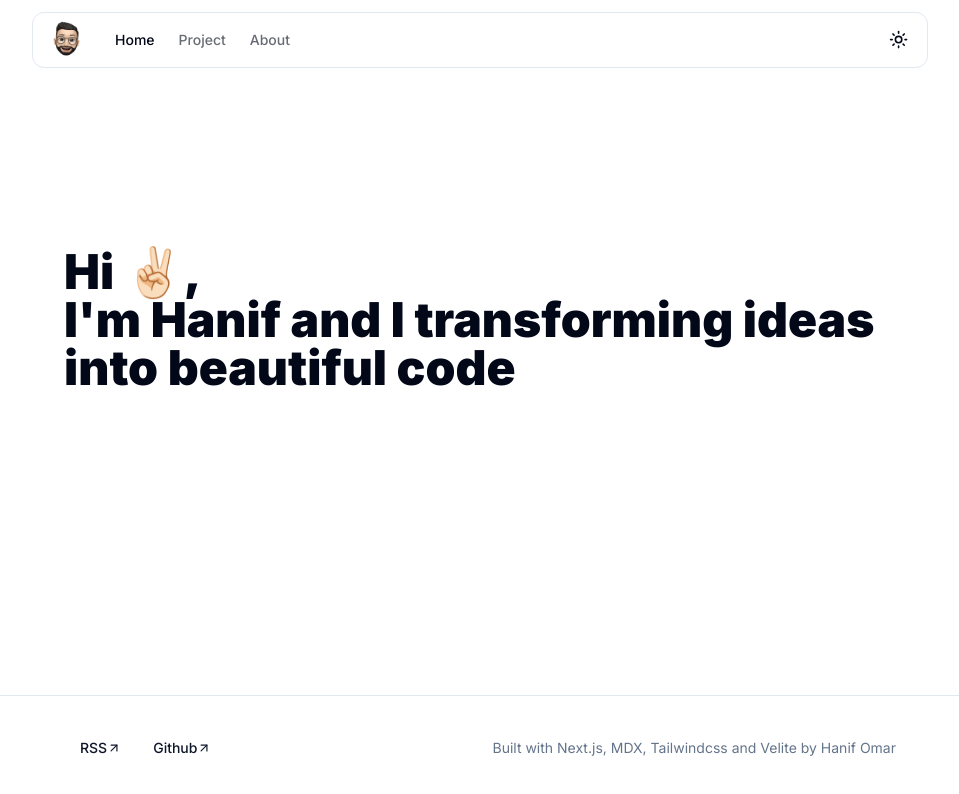
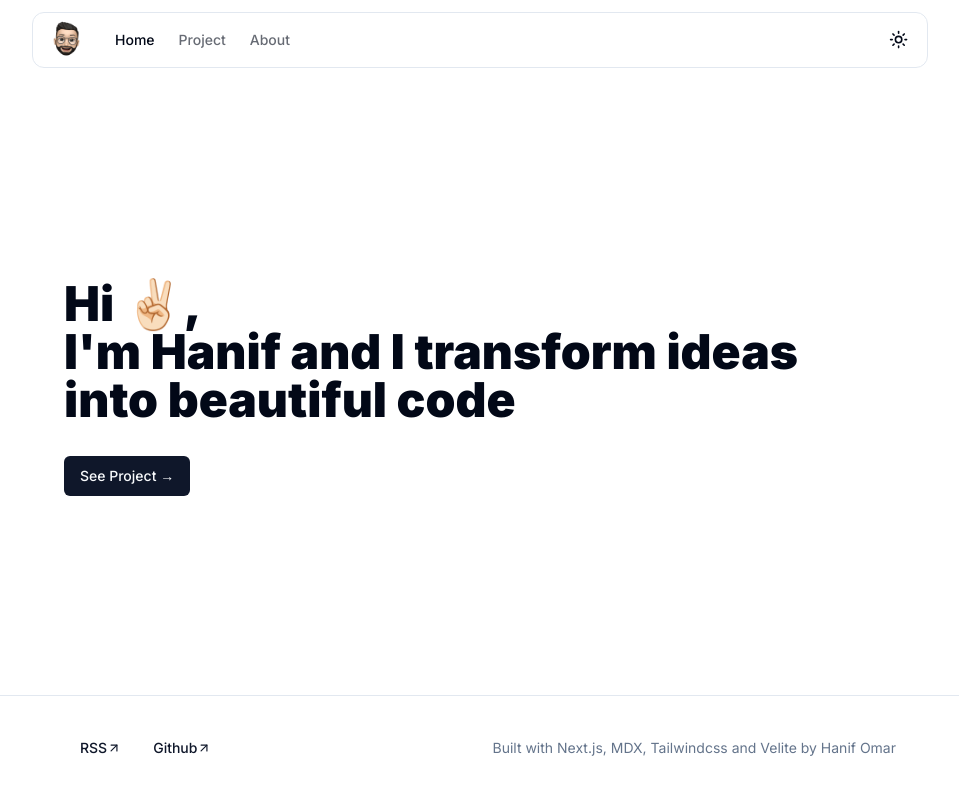
Before and after one commit to hanifomarr/hanifomar.dev, a Next.js app: page / in a window 1280 px wide. Shown: the top 794 px of the page, without its empty margins (160-1119 px from the left). Built offline with nearby package versions, Linux system fonts and the light colour scheme.

Commit message:
chore(home): change styling

```diff
--- a/src/app/layout.tsx
+++ b/src/app/layout.tsx
@@ -1,16 +1,16 @@
 import { cn } from "@/lib/utils";
-import "./globals.css";
 import { Inter } from "next/font/google";
 import { ThemeProvider } from "@/components/theme-provider";
 import Header from "@/components/header";
 import { Footer } from "@/components/footer";
 import { siteConfig } from "@/config/site";
+import "./globals.css";
 
 const inter = Inter({ subsets: ["latin"], variable: "--font-sans" });
 
 export const metadata = {
   title: siteConfig.name,
-  description: "Generated by create next app",
+  description: siteConfig.description,
 };
 
 export default function RootLayout({
@@ -34,7 +34,7 @@ export default function RootLayout({
         >
           <div className=" relative flex flex-col min-h-screen bg-background">
             <Header />
-            <main className=" flex-1">{children}</main>
+            <main className="flex flex-1">{children}</main>
             <Footer />
           </div>
         </ThemeProvider>
--- a/src/app/page.tsx
+++ b/src/app/page.tsx
@@ -1,82 +1,18 @@
-import { Building } from "lucide-react";
-import Image from "next/image";
-
-// const Card = () => {
-//   return (
-//     <a
-//       className="group relative flex h-full w-full transform-gpu flex-col justify-between gap-5 overflow-hidden rounded-xl text-white transition-all duration-500 will-change-[outline,_transform] group-hover:scale-[.97] hover:scale-[.97] active:scale-100"
-//       href="http://github.com/mateusfg7"
-//       target="_blank"
-//     >
-//       <span
-//         aria-hidden="true"
-//         className="pointer-events-none absolute inset-0 -z-20"
-//       >
-//         <span
-//           aria-hidden="true"
-//           className="absolute inset-0 bg-gradient-to-t from-neutral-900/60 to-neutral-900/20 dark:bg-neutral-900/50"
-//         ></span>
-//       </span>
-//       <span aria-hidden="true" className="px-6 pt-6">
-//         <span className="flex justify-between">
-//           <Building />
-//         </span>
-//       </span>
-//       <span className="space-y-0.5 px-6 pb-6">
-//         <span className="block font-semibold">GitHub</span>
-//         <span className="block text-sm">My experiments (aka projects)</span>
-//       </span>
-//     </a>
-//   );
-// };
+import { Button } from "@/components/ui/button";
+import Link from "next/link";
 
 export default function Home() {
   return (
-    <section className=" container max-w-4xl space-y-11 pb-8 pt-6 md:pb-12 md:mt-10 lg:py-32 ">
-      <div className=" flex flex-col gap-4 text-start">
+    <section className="flex flex-col justify-center flex-1 container max-w-4xl space-y-8 ">
+      <div className="flex flex-col gap-4">
         <h1 className="text-3xl sm:text-5xl font-black text-balance">
           Hi ✌🏻, <br />
-          I&apos;m Hanif and I transforming ideas into beautiful code
+          I&apos;m Hanif and I transform ideas into beautiful code
         </h1>
       </div>
-
-      {/* <div>
-        <div className="mt-8 grid grid-cols-3 gap-3 md:grid-cols-6">
-          <div className="col-span-3">
-            <Card />
-          </div>
-          <div className="col-span-2">
-            <Card />
-          </div>
-          <Card />
-        </div>
-
-        <div className="mt-3 grid grid-cols-3 md:grid-cols-6">
-          <div className="col-span-3 flex flex-col gap-3">
-            <div className="flex gap-3">
-              <div className="w-24">
-                <Card />
-              </div>
-              <div className="flex w-full flex-col gap-3">
-                <Card />
-              </div>
-            </div>
-
-            <div className="cols-span-3">
-              <Card />
-            </div>
-          </div>
-
-          <div className="col-span-3 space-y-3 md:ml-3">
-            <div className="flex gap-3">
-              <Card />
-
-              <Card />
-            </div>
-            <Card />
-          </div>
-        </div>
-      </div> */}
+      <Link href="blog">
+        <Button>See Project →</Button>
+      </Link>
     </section>
   );
 }
```
